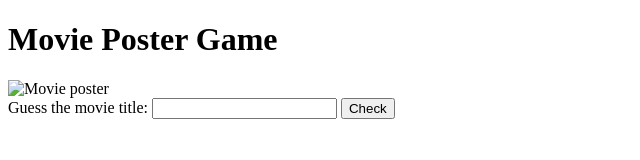
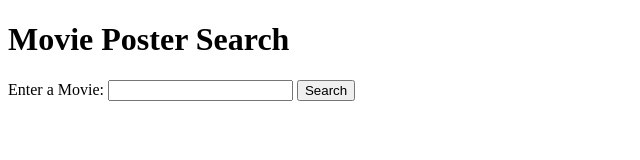
Before and after one commit to Misadventureland/misadventureland.github.io, a plain HTML site: page index.html in a window 1280 px wide. Shown: the whole page, without its empty margins (0-640 px from the left). Drawn offline with nearby package versions, Linux system fonts and the light colour scheme.

Commit message:
Update index.html

```diff
--- a/index.html
+++ b/index.html
@@ -1,19 +1,20 @@
 <!DOCTYPE html>
 <html>
 <head>
-  <title>Movie Poster Game</title>
+	<title>Movie Poster Search</title>
+	<link rel="stylesheet" type="text/css" href="style.css">
+	<script src="https://code.jquery.com/jquery-3.6.0.min.js"></script>
+	<script src="script.js"></script>
 </head>
 <body>
-  <h1>Movie Poster Game</h1>
-  <div>
-    <img id="poster" src="" alt="Movie poster">
-  </div>
-  <form>
-    <label for="guess">Guess the movie title:</label>
-    <input type="text" id="guess" name="guess">
-    <button type="submit">Check</button>
-  </form>
-  <div id="result"></div>
-  <script src="script.js"></script>
+	<div class="container">
+		<h1>Movie Poster Search</h1>
+		<form id="input-form">
+			<label for="input-field">Enter a Movie:</label>
+			<input type="text" id="input-field" name="input-field" required>
+			<button type="submit">Search</button>
+		</form>
+		<div id="output"></div>
+	</div>
 </body>
 </html>
```
